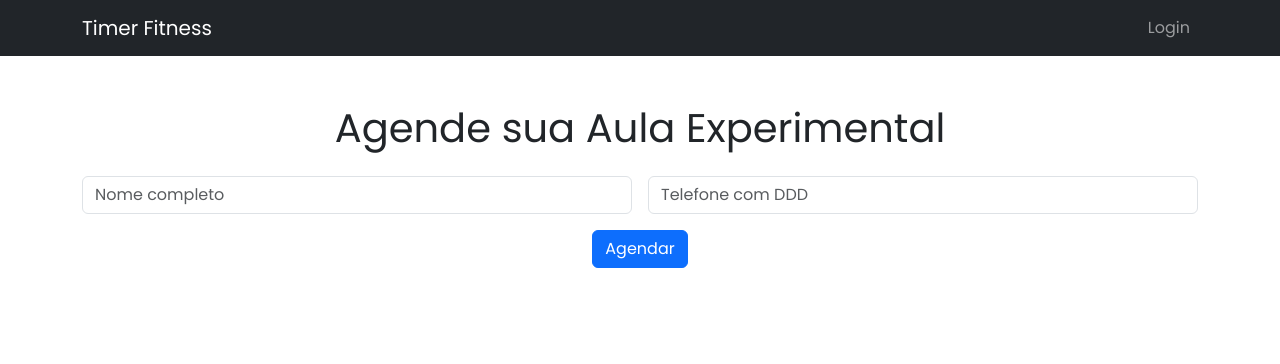
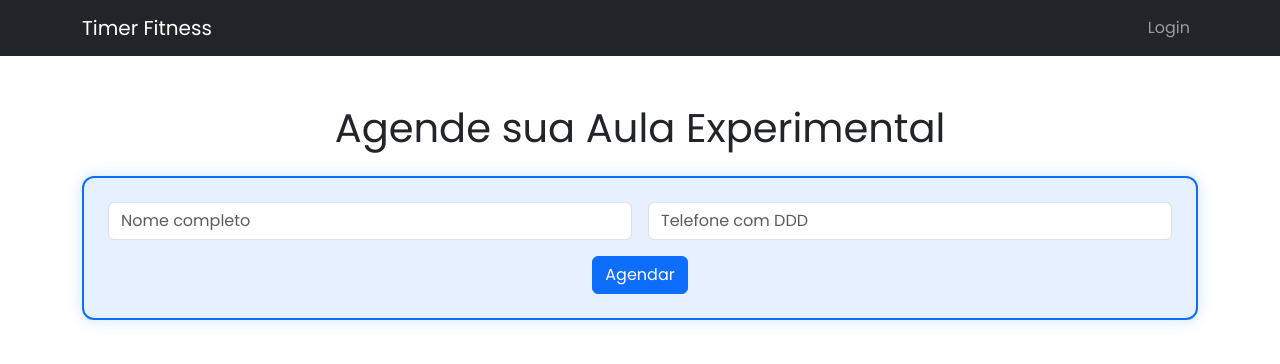
Before and after one commit to brenojbarbosa/Gerenciador-Academia, a Next.js app: page /aula-experimental in a window 1280 px wide. Shown: the top 364 px of the page. Built offline with nearby package versions, Linux system fonts and the light colour scheme.

Commit message:
altercao aula experimental

```diff
--- a/app/aula-experimental/page.tsx
+++ b/app/aula-experimental/page.tsx
@@ -31,6 +31,17 @@ export default function AulaExperimental() {
   return (
     <section className="container py-5">
       <h1 className="text-center mb-4">Agende sua Aula Experimental</h1>
+
+      {/* Quadro que envolve o form */}
+      <div
+        style={{
+          border: "2px solid #0d6efd",
+          borderRadius: "12px",
+          padding: "24px",
+          backgroundColor: "rgba(13, 110, 253, 0.1)", // azul clarinho opaco
+          boxShadow: "0 0 15px rgba(13, 110, 253, 0.2)",
+        }}
+      >
         <form className="row g-3" onSubmit={handleSubmit}>
           <div className="col-md-6">
             <input
@@ -58,6 +69,7 @@ export default function AulaExperimental() {
             </button>
           </div>
         </form>
+      </div>
 
       <ToastContainer position="bottom-end" className="p-3">
         <Toast
```
Lines whose indentation alone changed are shown as unchanged.
